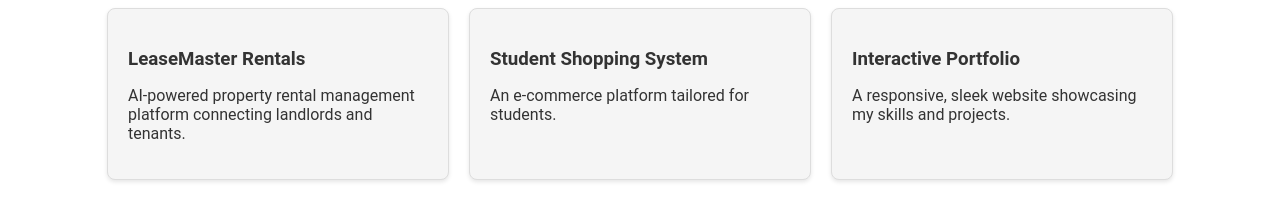
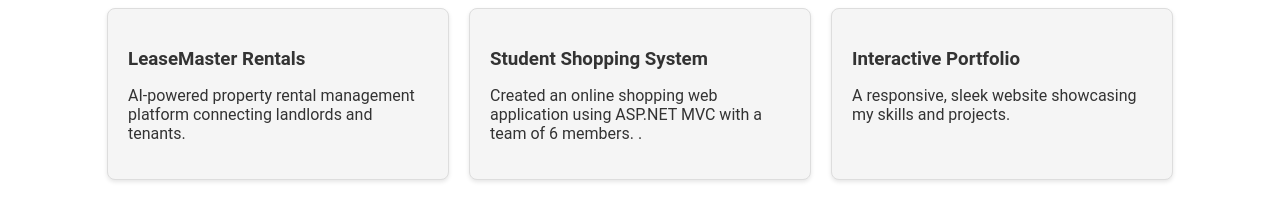
Before and after one commit to Kwanele03/Kwanele-s_Portfolio, a plain HTML site: page projects.html in a window 1280 px wide. Shown: the part 194-414 px from the top of the page. Drawn offline with Linux system fonts and the light colour scheme.

Commit message:
Update projects.html

```diff
--- a/projects.html
+++ b/projects.html
@@ -26,7 +26,7 @@
           </div>
           <div class="project-card">
             <h3>Student Shopping System</h3>
-            <p>An e-commerce platform tailored for students.</p>
+            <p>Created an online shopping web application using ASP.NET MVC with a team of 6 members. .</p>
           </div>
           <div class="project-card">
             <h3>Interactive Portfolio</h3>
```
